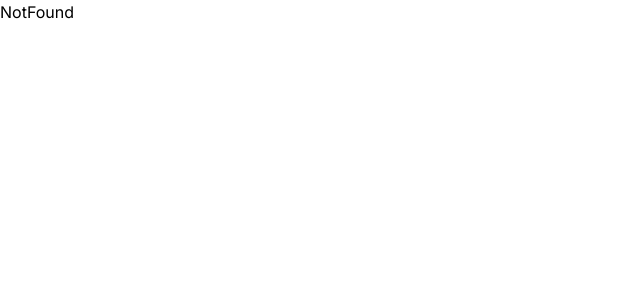
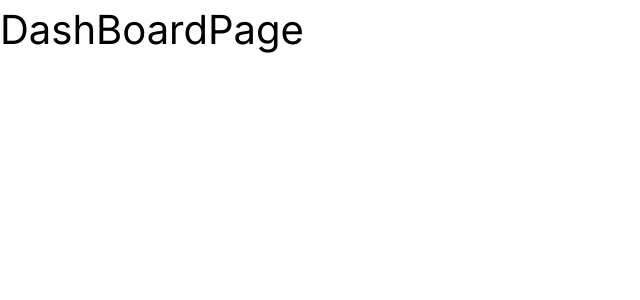
Before and after one commit to sunilhn27/nextjs-basics-ts, a Next.js app: page /dashboard in a window 1280 px wide. Before the commit this address had no page. Shown: the top 300 px of the page, without its empty margins (0-640 px from the left). Built offline with nearby package versions, Linux system fonts and the light colour scheme.

Commit message:
Added Dashboard route

```diff
--- /dev/null
+++ b/src/app/dashboard/page.tsx
@@ -0,0 +1,7 @@
+import React from "react";
+
+function DashBoardPage() {
+  return <div className="text-[2.5rem]">DashBoardPage</div>;
+}
+
+export default DashBoardPage;
```
